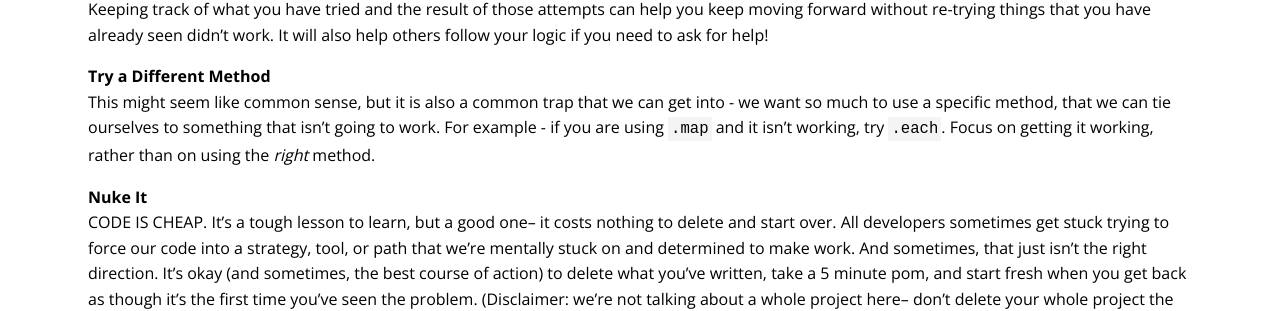
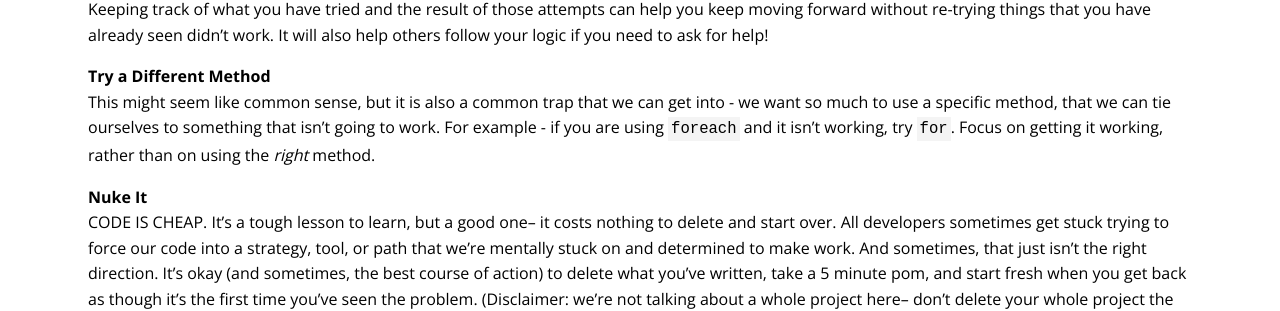
Before and after one commit to turingschool/launch-curriculum, a Jekyll site: the page built from module2/lessons/Week2/ProductiveStruggle.md, in a window 1280 px wide and 900 px high, scrolled down 1465 px. Shown: the part 140-451 px from the top of the window. Built offline with Jekyll 4.4.1, drawn with Linux system fonts in a browser that asks for light colours; nearby versions of some CDN libraries; comment, search, counter and statistics services are not loaded.

Commit message:
update PD with slides

```diff
--- a/module2/lessons/Week2/ProductiveStruggle.md
+++ b/module2/lessons/Week2/ProductiveStruggle.md
@@ -2,6 +2,12 @@
 layout: page
 title: Productive Struggle
 ---
+
+<section class='instructor-notes' markdown='1'>
+
+Slides for this lesson: [Productive v Unproductive Struggle](https://docs.google.com/presentation/d/1iv1xlIxVX-TxlfZ-_K5kHvyaJ3pj_9WLww2wAffeAlU/edit#slide=id.p1)
+
+</section>
 
 ### Warm Up
 Reflect in your notebook on the following:
@@ -46,7 +52,7 @@
 Write done what you know and what you have tried.  Writing down what you know (what variables you have access to, what datatypes you are working with, what the return value of a method should be) helps focus you on the problem at hand, without getting caught up in other things.  Keeping track of what you have tried and the result of those attempts can help you keep moving forward without re-trying things that you have already seen didn't work.  It will also help others follow your logic if you need to ask for help!
 
 **Try a Different Method**
-This might seem like common sense, but it is also a common trap that we can get into - we want so much to use a specific method, that we can tie ourselves to something that isn't going to work.  For example - if you are using `.map` and it isn't working, try `.each`.  Focus on getting it working, rather than on using the *right* method.
+This might seem like common sense, but it is also a common trap that we can get into - we want so much to use a specific method, that we can tie ourselves to something that isn't going to work.  For example - if you are using `foreach` and it isn't working, try `for`.  Focus on getting it working, rather than on using the *right* method.
 
 **Nuke It**
 CODE IS CHEAP. It's a tough lesson to learn, but a good one-- it costs nothing to delete and start over. All developers sometimes get stuck trying to force our code into a strategy, tool, or path that we're mentally stuck on and determined to make work. And sometimes, that just isn't the right direction.  It's okay (and sometimes, the best course of action) to delete what you've written, take a 5 minute pom, and start fresh when you get back as though it's the first time you've seen the problem. (Disclaimer: we're not talking about a whole project here-- don't delete your whole project the night before it's due).
```
